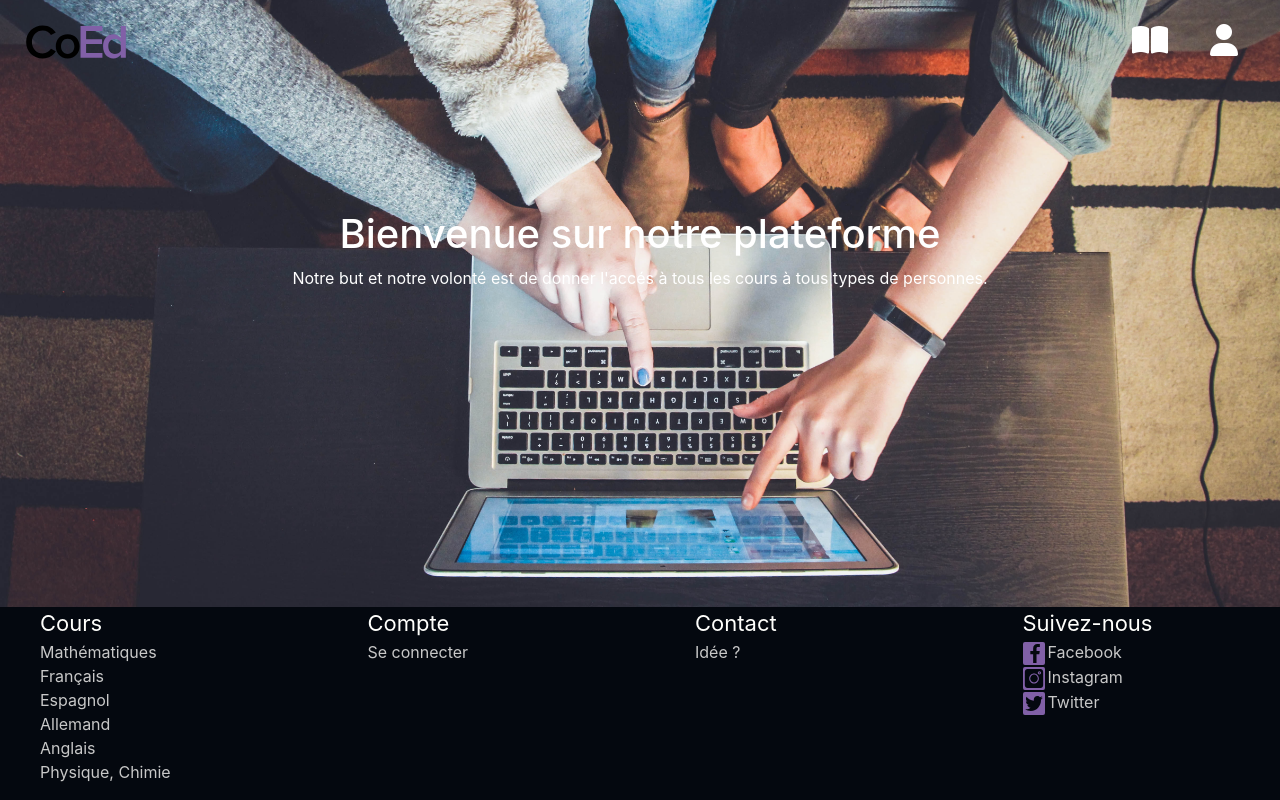
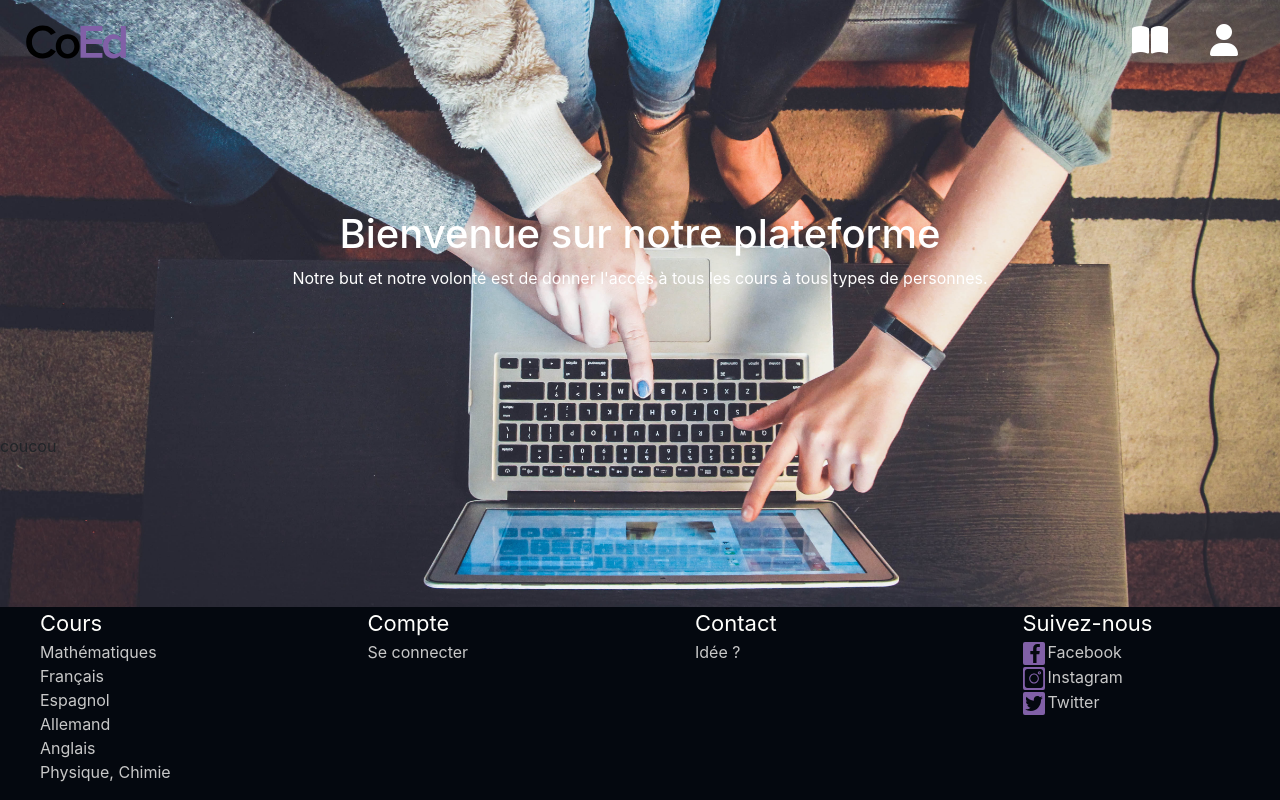
Before and after one commit to YRLJ/WEBPJT, a PHP site: page / in a window 1280 px wide. Run offline with PHP 8.4, Linux system fonts and the light colour scheme; some libraries are stand-ins or nearby versions.

Commit message:
test pour yanis
juste pour tester

```diff
--- a/views/accueil.php
+++ b/views/accueil.php
@@ -16,7 +16,7 @@
         <h1>Bienvenue sur notre plateforme</h1>
         <p>Notre but et notre volonté est de donner l'accés à tous les cours à tous types de personnes.</p>
     </div>
-
+    <div>coucou</div>
 
 
 </body>
```
